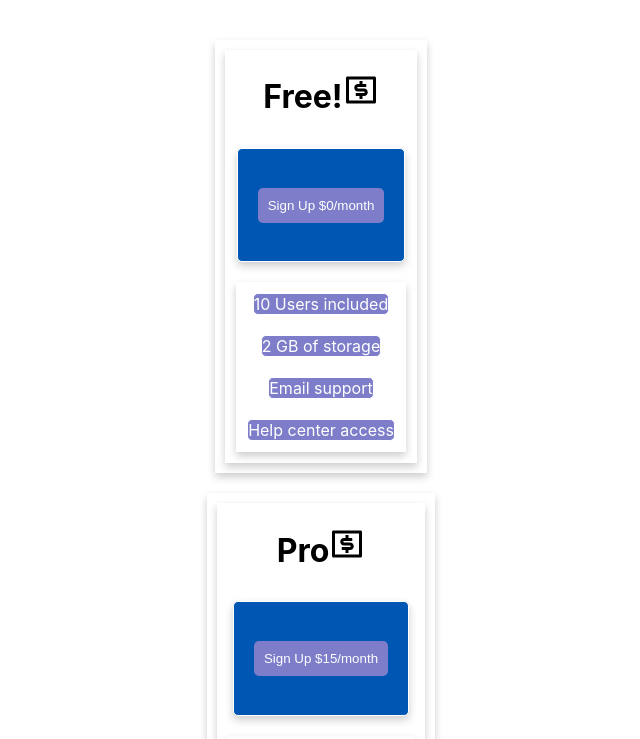
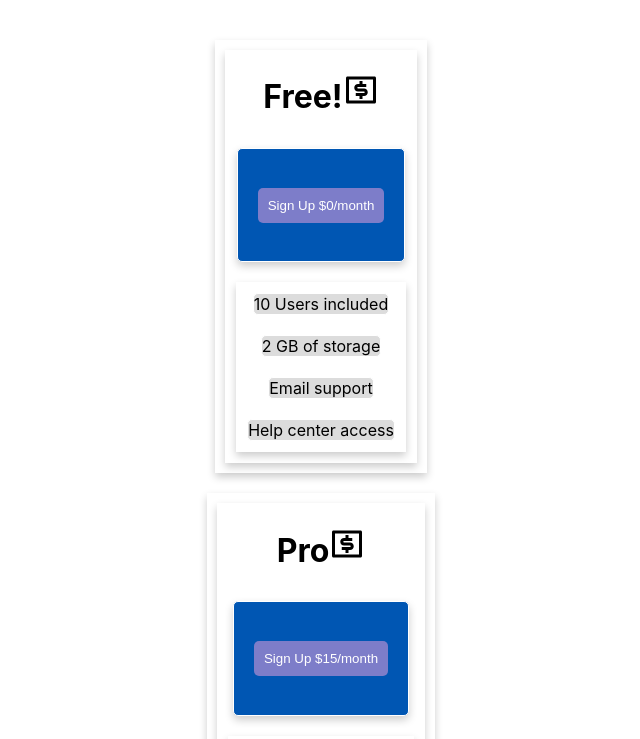
Before and after one commit to kam-stand/ProNotion, a React (Create React App) app in the folder client/pronotion/: page /price in a window 1280 px wide. Shown: the top 739 px of the page, without its empty margins (319-959 px from the left). Built offline with nearby package versions, Linux system fonts and the light colour scheme.

Commit message:
touched up pricing page

```diff
--- a/client/pronotion/src/styles/pricing_page.css
+++ b/client/pronotion/src/styles/pricing_page.css
@@ -4,6 +4,7 @@
     flex-direction: column;
     align-items: center;
     margin: 20px;
+    gap: 20px;
 
 }
 
@@ -41,8 +42,8 @@ p{
     text-align: center;
     text-emphasis: bold;
     border: 1px solid white;
-    background-color: #7d7dc9;
-    color: white;
+    background-color: gainsboro;
+    color: black;
     border-radius: 5px;
 }
 
@@ -55,6 +56,11 @@ button{
     margin: 10px;
     cursor: pointer;
 }
+
+button:hover{
+    background-color: #9292d3;
+}
+
 h1{
     text-align: center;
 
```
